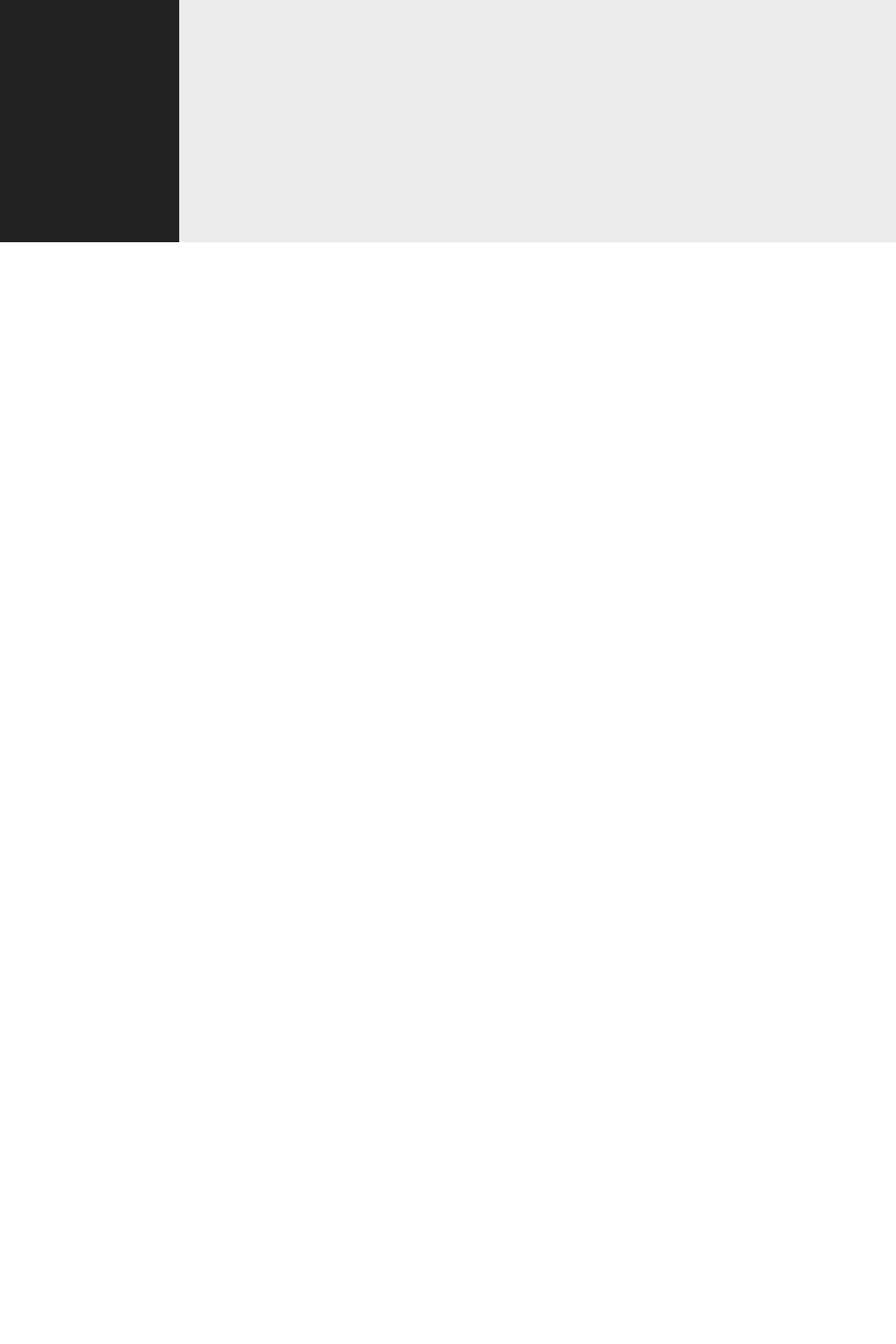
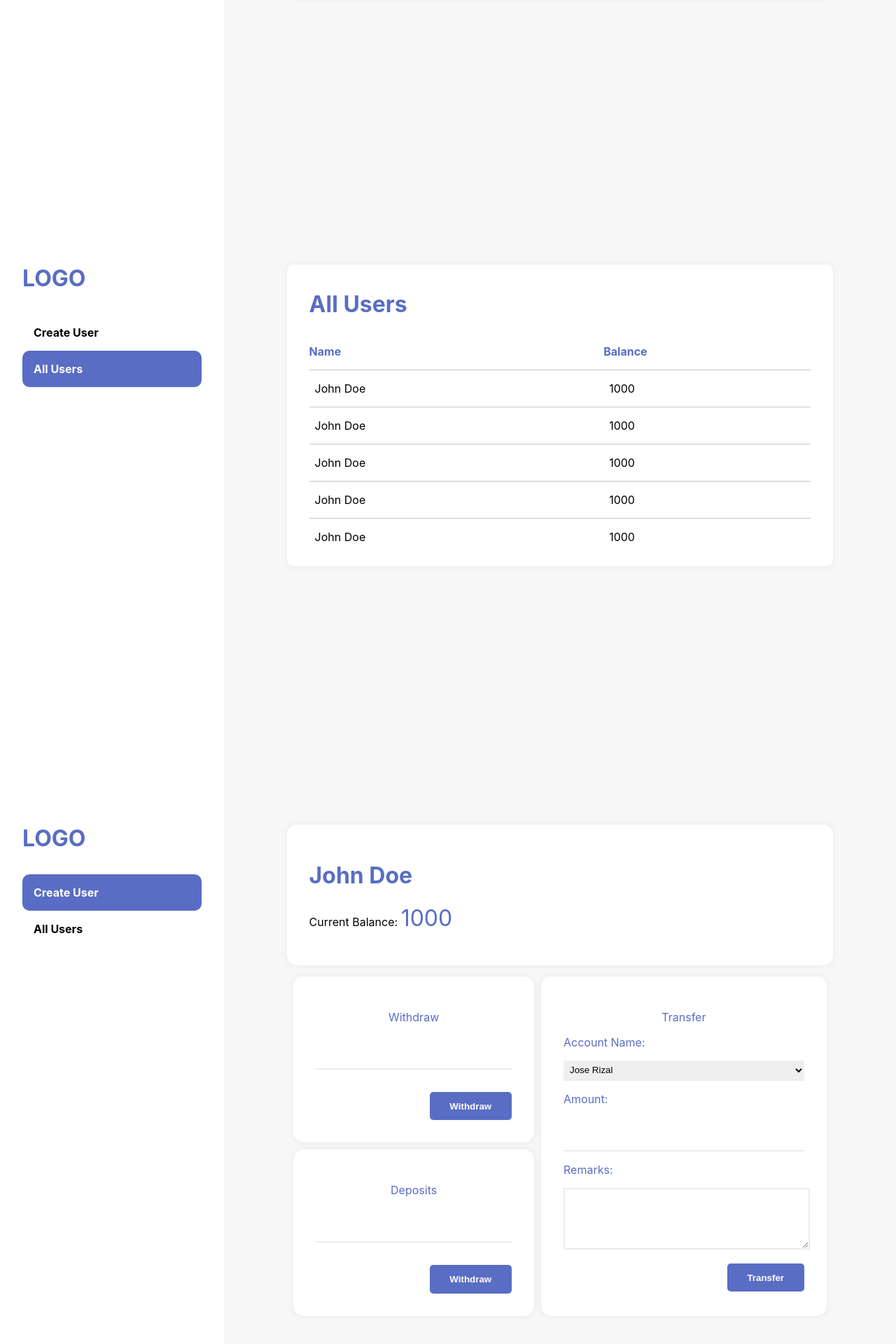
Before and after one commit to eefborromeo/banking-app, a React (Create React App) app: page / in a window 1280 px wide. Shown: the part 454-2374 px from the top of the page at 70% size. Before the commit the page ends 800 px from the top, so only its background shows below. Built offline with nearby package versions, Linux system fonts and the light colour scheme.

Commit message:
created pages

```diff
--- a/src/App.js
+++ b/src/App.js
@@ -1,9 +1,13 @@
 import NewUser from './pages/NewUser';
+import AllUsers from "./pages/AllUsers";
+import User from './pages/User'
 
 function App() {
   return (
     <div className="App">
       <NewUser />
+      <AllUsers />
+      <User />
     </div>
   );
 }
--- a/src/pages/AllUsers.js
+++ b/src/pages/AllUsers.js
@@ -1,8 +1,130 @@
 import React from "react";
 import styled from 'styled-components';
 
+const Container  = styled.main`
+    display: flex;
+    height: 100vh;
+`;
+
+const SideBar = styled.div`
+    width: 20vw;
+    padding: 2rem;
+    font-weight: bold;
+    font-size: 2rem;
+
+    div {
+        color: #596DC4;
+        margin-bottom: 2rem;
+    }
+
+    ul {
+        list-style-type: none;
+        padding: 0;
+        font-size: 1rem;
+        li {
+            padding: 1rem;
+        }
+
+        li:last-child {
+            background: #596DC4;
+            color: white;
+            border-radius: 10px;
+        }
+    }
+`;
+
+const Content = styled.div`
+    background-color: rgba(244, 244, 244, .69);
+    flex: 1;
+    padding: 2rem;
+
+    .box {
+        background: #fff;
+        border-radius: 10px;
+        padding: 1rem 2rem;
+        box-shadow: 0px 0px 5px 3px rgba(240, 240, 240, 1);
+        width: 80%;
+        margin: auto;
+
+        h1 {
+            color: #596DC4
+        }
+    }
+`;
+
+const Table = styled.table`
+    width: 100%;
+    border-collapse: collapse;
+    tr {
+            border-bottom: 1px solid rgba(128, 128, 128, 0.45);
+        th {
+            text-align: left;
+            padding: 1rem 0;
+            color: #596DC4
+        }
+        td {
+            padding: 1rem .5rem;
+        }
+    }
+
+    tbody tr:last-child {
+        border-bottom: none;
+    }
+
+    tbody tr:hover {
+        background-color: rgba(117, 138, 229, 1);
+        color: white;
+    }
+
+`
+
 export default function AllUsers() {
     return (
-        <div></div>
+        <Container>
+            <SideBar>
+                <div>
+                    LOGO
+                </div>
+                <ul>
+                    <li>Create User</li>
+                    <li>All Users</li>
+                </ul>
+            </SideBar>
+            <Content>
+                <div className="box">
+                    <h1>All Users</h1>
+                        <Table>
+                            <thead>
+                                <tr>
+                                    <th>Name</th>
+                                    <th>Balance</th>
+                                </tr>
+                            </thead>
+                            <tbody>
+                                <tr>
+                                    <td>John Doe</td>
+                                    <td>1000</td>
+                                </tr>
+                                <tr>
+                                    <td>John Doe</td>
+                                    <td>1000</td>
+                                </tr>
+                                <tr>
+                                    <td>John Doe</td>
+                                    <td>1000</td>
+                                </tr>
+                                <tr>
+                                    <td>John Doe</td>
+                                    <td>1000</td>
+                                </tr>
+                                <tr>
+                                    <td>John Doe</td>
+                                    <td>1000</td>
+                                </tr>
+                            </tbody>
+                        </Table>
+                </div>
+            </Content>
+        </Container>
     )
 }
--- a/src/pages/NewUser.js
+++ b/src/pages/NewUser.js
@@ -7,38 +7,59 @@ const Container  = styled.main`
 `;
 
 const SideBar = styled.div`
-    background: #222;
-    border-right: 2px solid rgb(236, 236, 236);
-    width: 15vw;
+    ${'' /* background: #222; */}
+
+    width: 20vw;
     padding: 2rem;
-    color: #fff;
+    ${'' /* color: #fff; */}
     font-weight: bold;
-    font-size: 1.5rem;
+    font-size: 2rem;
+
+    div {
+        color: #596DC4;
+        margin-bottom: 2rem;
+    }
+
     ul {
         list-style-type: none;
         padding: 0;
         font-size: 1rem;
         li {
-            padding: 1rem 1rem 1rem 0;
+            padding: 1rem;
+        }
+
+        li:first-child {
+            background: #596DC4;
+            color: white;
+            border-radius: 10px;
         }
     }
 `;
 
 const Content = styled.div`
-    background-color: rgb(236, 236, 236);
+    background-color: rgba(244, 244, 244, .69);
     flex: 1;
     padding: 2rem;
+    .box {
+        background-color: #fff;
+        border-radius: 15px;
+        padding: 2rem;
+        width: 80%;
+        margin: auto;
+        box-shadow: 0px 0px 5px 3px rgba(240, 240, 240, 1);
+
+        h1 {
+            color: #596DC4;
+        }
+    }
 
     form {
-        background-color: #fff;
-        padding: 2rem;
-        border-radius: 15px;
-        width: 80%;
-
         input {
             border: none;
             border-bottom: 2px solid rgb(236, 236, 236);
+            padding: 1rem;
             width: 100%;
+            box-sizing: border-box;
         }
 
         input:nth-child(2) {
@@ -51,7 +72,7 @@ const Content = styled.div`
             margin-left: auto;
             border: none;
             padding: .8rem 1.8rem;
-            background-color: #222;
+            background-color: #596DC4;
             color: white;
             border-radius: 5px;
             font-weight: bold;
@@ -59,7 +80,7 @@ const Content = styled.div`
     }
 `;
 
-export default function NewUser() {
+export default function User() {
     return (
         <Container>
             <SideBar>
@@ -72,6 +93,7 @@ export default function NewUser() {
                 </ul>
             </SideBar>
             <Content>
+                <div className="box">
                     <h1>Create New User</h1>
                     <form>
                         <div>
@@ -84,6 +106,7 @@ export default function NewUser() {
                         </div>
                         <button type="submit">Submit</button>
                     </form>
+                </div>
             </Content>
         </Container>
     )
--- /dev/null
+++ b/src/pages/User.js
@@ -0,0 +1,175 @@
+import React from "react";
+import styled from 'styled-components';
+
+const Container  = styled.main`
+    display: flex;
+    ${'' /* height: 100vh; */}
+`;
+
+const SideBar = styled.div`
+    width: 20vw;
+    padding: 2rem;
+    font-weight: bold;
+    font-size: 2rem;
+
+    div {
+        color: #596DC4;
+        margin-bottom: 2rem;
+    }
+
+    ul {
+        list-style-type: none;
+        padding: 0;
+        font-size: 1rem;
+        li {
+            padding: 1rem;
+        }
+
+        li:first-child {
+            background: #596DC4;
+            color: white;
+            border-radius: 10px;
+        }
+    }
+`;
+
+
+const Content = styled.div`
+    background-color: rgba(244, 244, 244, .69);
+    flex: 1;
+    padding: 2rem;
+
+    .box {
+        background-color: #fff;
+        border-radius: 15px;
+        padding: 2rem;
+        width: 80%;
+        margin: 0 auto 1rem;
+        box-shadow: 0px 0px 5px 3px rgba(240, 240, 240, 1);
+
+        h1 {
+            color: #596DC4;
+        }
+
+        span {
+            font-size: 2rem;
+            color: #596DC4;
+        }
+    }
+
+    .transactions {
+        display: flex;
+        flex-wrap: wrap;
+        width: 85%;
+        margin: auto;
+        gap: 10px;
+        > div {
+            flex: 1;
+            color: #596DC4;
+        }
+        .box {
+            box-sizing: border-box;
+            width: 100%;
+            margin: 0 0 10px;;
+            text-align: center;
+        }
+    }
+
+    form {
+        text-align: left;
+    }
+
+    label {
+        display: block;
+        margin-bottom: 1rem;
+    }
+
+    input {
+            border: none;
+            border-bottom: 2px solid rgb(236, 236, 236);
+            padding: 1rem;
+            width: 100%;
+            box-sizing: border-box;
+            margin-bottom: 1rem;
+        }
+        button {
+            display: block;
+            margin-top: 1rem;
+            margin-left: auto;
+            border: none;
+            padding: .8rem 1.8rem;
+            background-color: #596DC4;
+            color: white;
+            border-radius: 5px;
+            font-weight: bold;
+        }
+
+    select {
+        width: 100%;
+        padding: 5px;
+        border: none;
+        border-bottom: 2px solid rgb(236, 236, 236);
+        margin-bottom: 1rem;
+    }
+
+    textarea {
+        width: 100%;
+        height: 10vh;
+        border: 2px solid rgb(236, 236, 236);;
+
+    }
+`;
+
+export default function NewUser() {
+    return (
+        <Container>
+            <SideBar>
+                <div>
+                    LOGO
+                </div>
+                <ul>
+                    <li>Create User</li>
+                    <li>All Users</li>
+                </ul>
+            </SideBar>
+            <Content>
+                <div className="box">
+                    <h1>John Doe</h1>
+                    <p>Current Balance: <span>1000</span></p>
+                </div>
+                <div className="transactions">
+                    <div>
+                        <div className="box">
+                            <p>Withdraw</p>
+                            <form>
+                                <input type="number" />
+                                <button>Withdraw</button>
+                            </form>
+                        </div>
+                        <div className="box">
+                            <p>Deposits</p>
+                            <form>
+                                <input type="number" />
+                                <button>Withdraw</button>
+                            </form>
+                        </div>
+                    </div>
+                    <div className="box">
+                        <p>Transfer</p>
+                        <form>
+                            <label for="user">Account Name:</label>
+                            <select name="user">
+                                <option>Jose Rizal</option>
+                            </select>
+                            <label for="transfer">Amount:</label>
+                            <input type="number" name="transfer"/>
+                            <label for="remarks">Remarks:</label>
+                            <textarea></textarea>
+                            <button>Transfer</button>
+                        </form>
+                    </div>
+                </div>
+            </Content>
+        </Container>
+    )
+}
```
Lines whose indentation alone changed are shown as unchanged.
